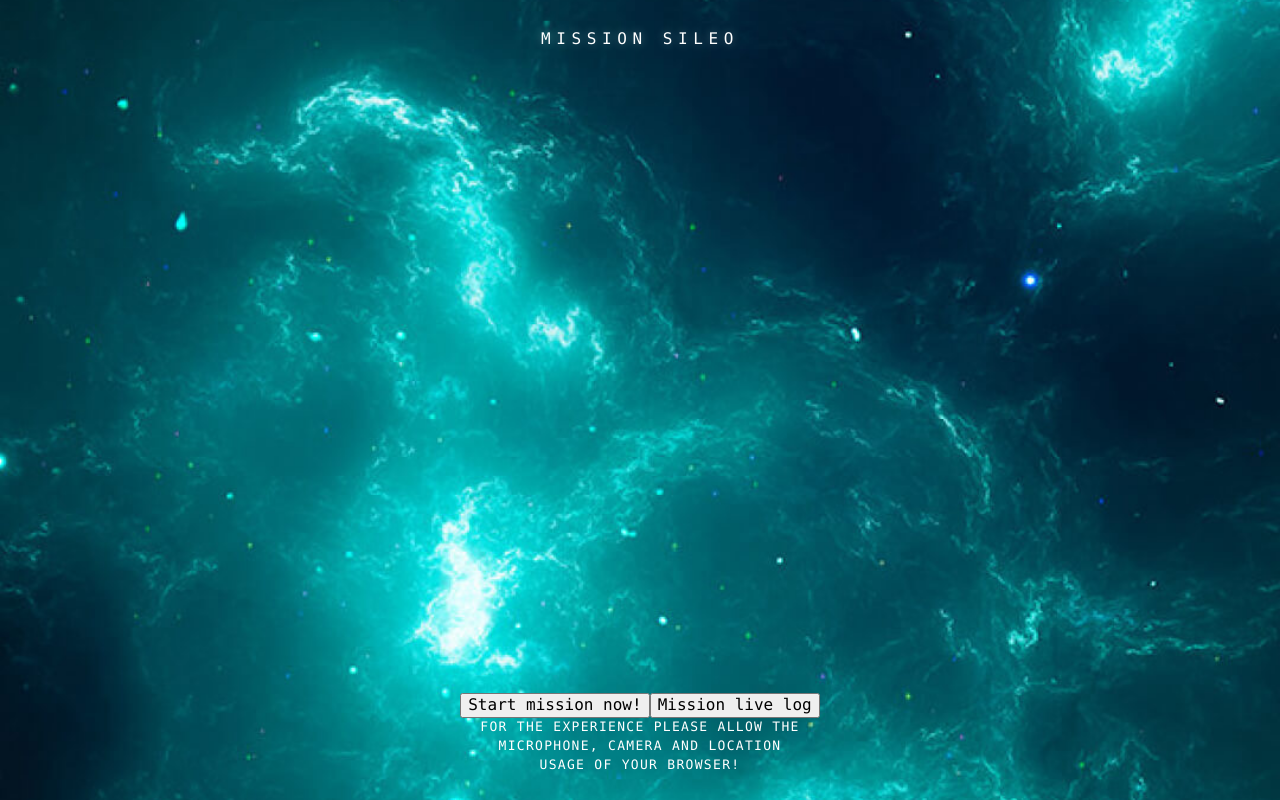
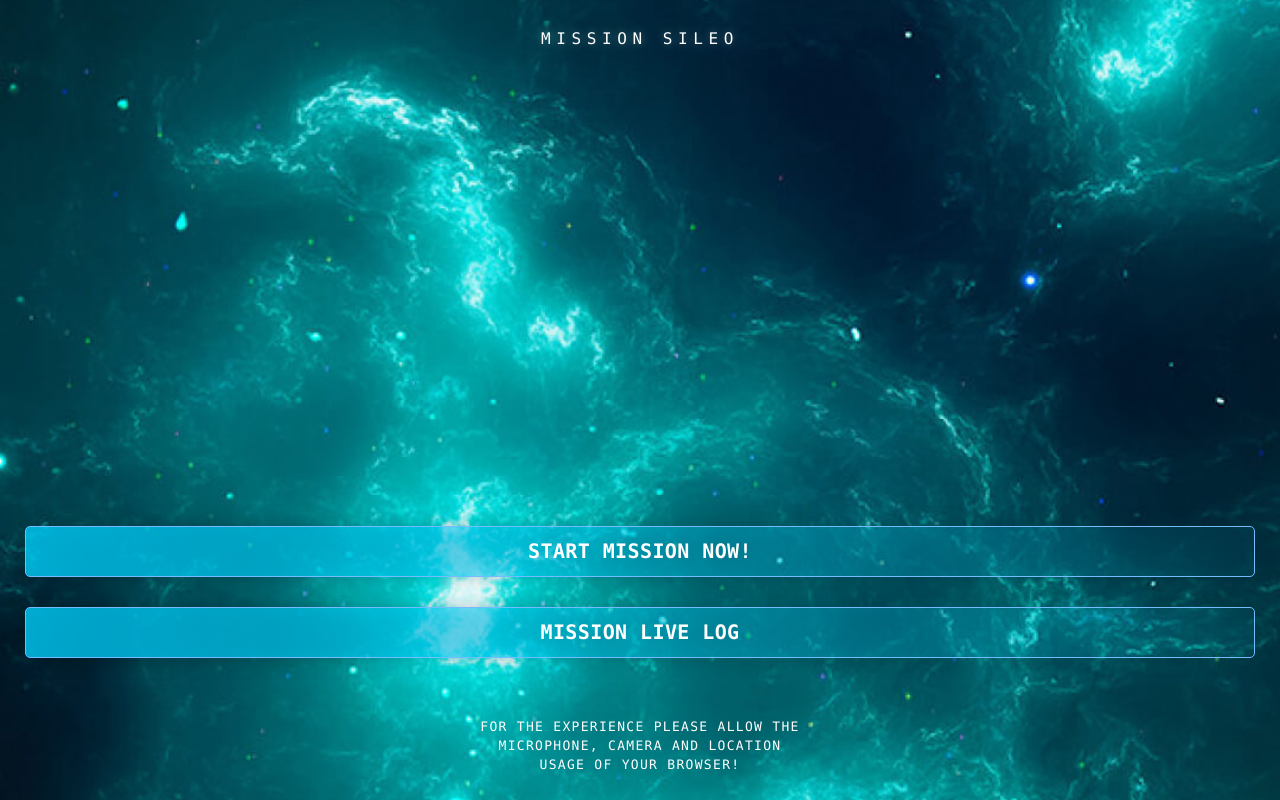
Before and after one commit to MGL-DEV/hackathon-2020, an Angular app: page / in a window 1280 px wide. Built offline with nearby package versions, Linux system fonts and the light colour scheme; no server answers.

Commit message:
candy pony

```diff
--- a/src/app/control-views/components/launch-screen/launch-screen.component.scss
+++ b/src/app/control-views/components/launch-screen/launch-screen.component.scss
@@ -23,10 +23,35 @@ h1
     filter: blur(.5px);
 }
 
+button
+{
+    display: block;
+
+    width: 100%;
+    margin-bottom: 30px;
+    padding: 12px 15px;
+
+    text-align: center;
+    letter-spacing: .02em;
+    text-transform: uppercase;
+
+    color: white;
+    border: 1px solid #73bcff;
+    border-radius: 5px;
+    outline: none;
+    background: linear-gradient(94deg, #00d1ff -30%, rgba(0, 60, 151, 0) 108%);
+
+    font-size: 20px;
+    font-weight: bold;
+    line-height: 1.25em;
+
+    filter: drop-shadow(0px 0px 10px rgba(0, 0, 0, .4));
+}
+
 p
 {
     max-width: 325px;
-    margin: 0 auto;
+    margin: 60px auto 0 ;
 
     letter-spacing: .1em;
     text-transform: uppercase;
```
